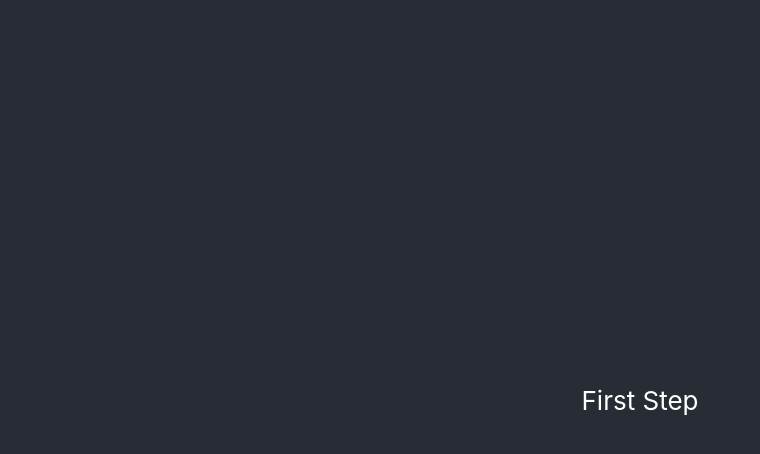
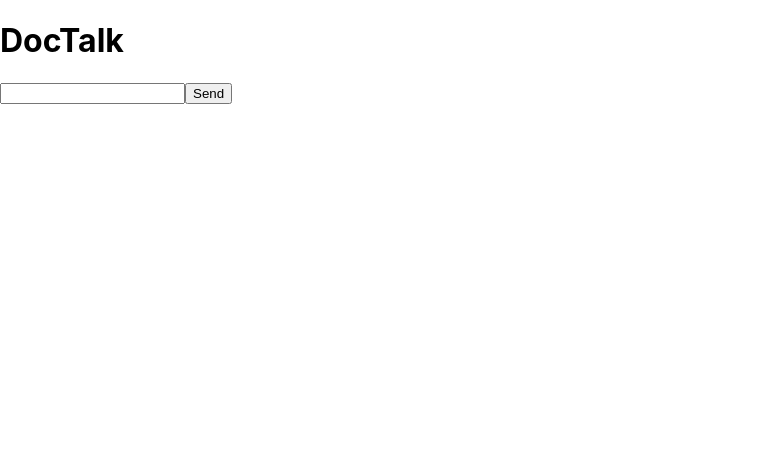
Before and after one commit to Mamednoor/doctalk, a React (Create React App) app: page /chat in a window 1280 px wide. Shown: the top 454 px of the page, without its empty margins (0-760 px from the left). Built offline with nearby package versions, Linux system fonts and the light colour scheme.

Commit message:
adding first step of project

```diff
--- a/package.json
+++ b/package.json
@@ -8,6 +8,7 @@
     "@testing-library/user-event": "^7.1.2",
     "react": "^16.13.1",
     "react-dom": "^16.13.1",
+    "react-router-dom": "^5.2.0",
     "react-scripts": "3.4.1"
   },
   "scripts": {
--- a/src/App.js
+++ b/src/App.js
@@ -1,13 +1,17 @@
 import React from 'react';
 import './App.css';
+import { BrowserRouter as Router, Route } from "react-router-dom";
+
+import Chat from './Components/Chat/Chat'
+import Join from './Components/Join/Join'
 
 function App() {
   return (
-    <div className="App">
-      <header className="App-header">
-        <p>First Step</p>
-      </header>
-    </div>
+    <Router>
+      <Route path="/" exact component={Join} />
+      <Route path="/chat" component={Chat} />
+    </Router>
+
   );
 }
 
--- /dev/null
+++ b/src/Components/Chat/Chat.js
@@ -0,0 +1,19 @@
+import React from 'react'
+
+function Chat() {
+  return (
+    <>
+      <div>
+        <h1>DocTalk</h1>
+      </div>
+      <div>
+      <form>
+        <input />
+        <button>Send</button>
+      </form>
+      </div>
+    </>
+  )
+}
+
+export default Chat
--- /dev/null
+++ b/src/Components/Join/Join.js
@@ -0,0 +1,25 @@
+import React, { useState } from 'react'
+
+import { Link } from 'react-router-dom'
+
+function Join() {
+
+  const [name, setName] = useState('')
+  const [room, setRoom] = useState('')
+
+  return (
+    <>
+      <h1>Join</h1>
+      <div><input placeholder='Username' type='text' onChange={(e) => setName(e.target.value)}/></div>
+      <div><input placeholder='Room' type='text' onChange={(e) => setRoom(e.target.value)}/></div>
+      <Link onClick={e => (!name || !room) ? e.preventDefault() : null} to={`/Chat?name=${name}&room=${room}`}>
+        <button type='submit'>Join</button>
+      </Link>
+    </>
+
+  )
+}
+
+
+
+export default Join
```
Also changed, not shown: src/Components/Chat/Chat.css (added), src/Components/Join/Join.css (added), 1 other file (tests, documents, lock files or other folders).
